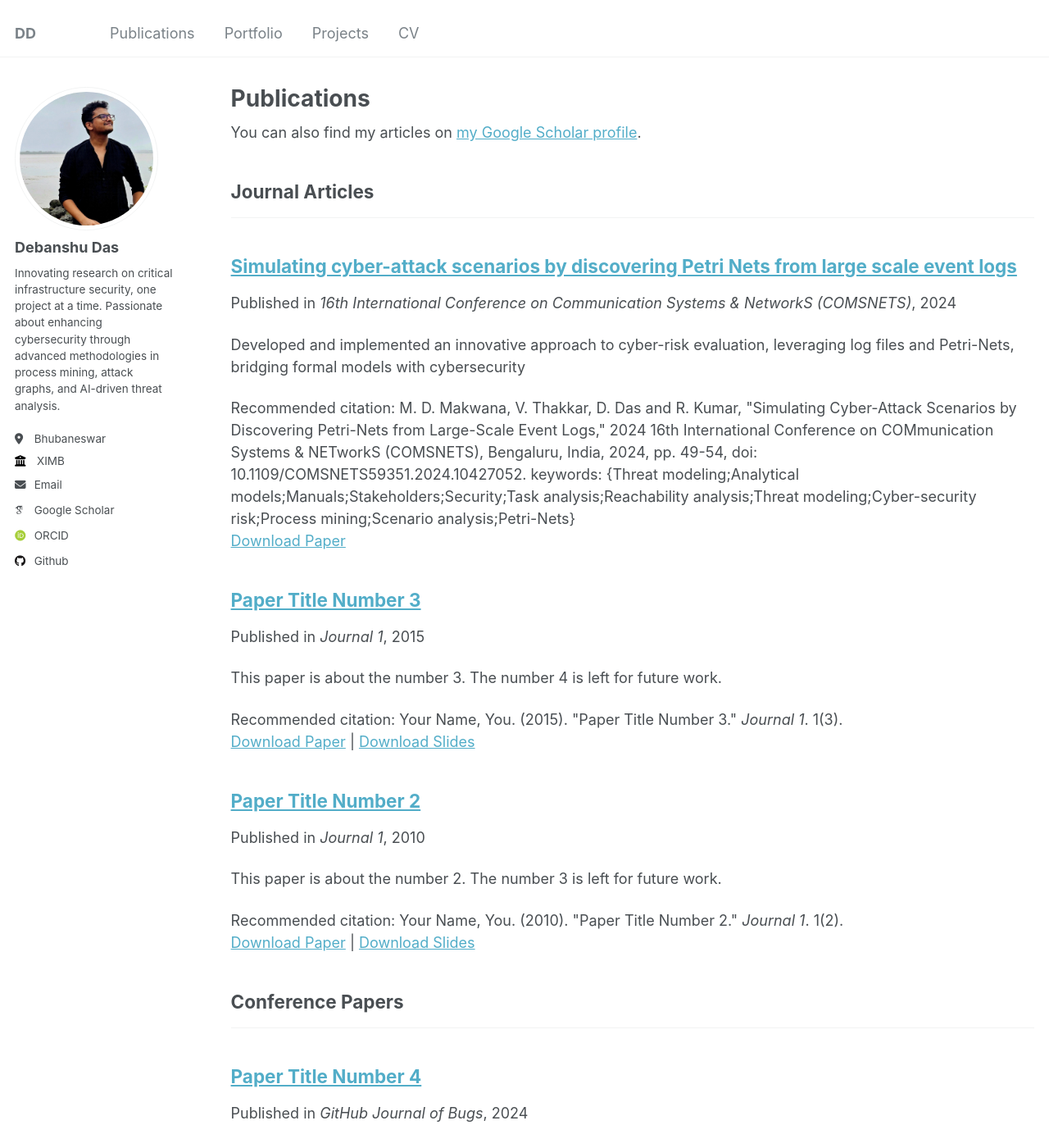
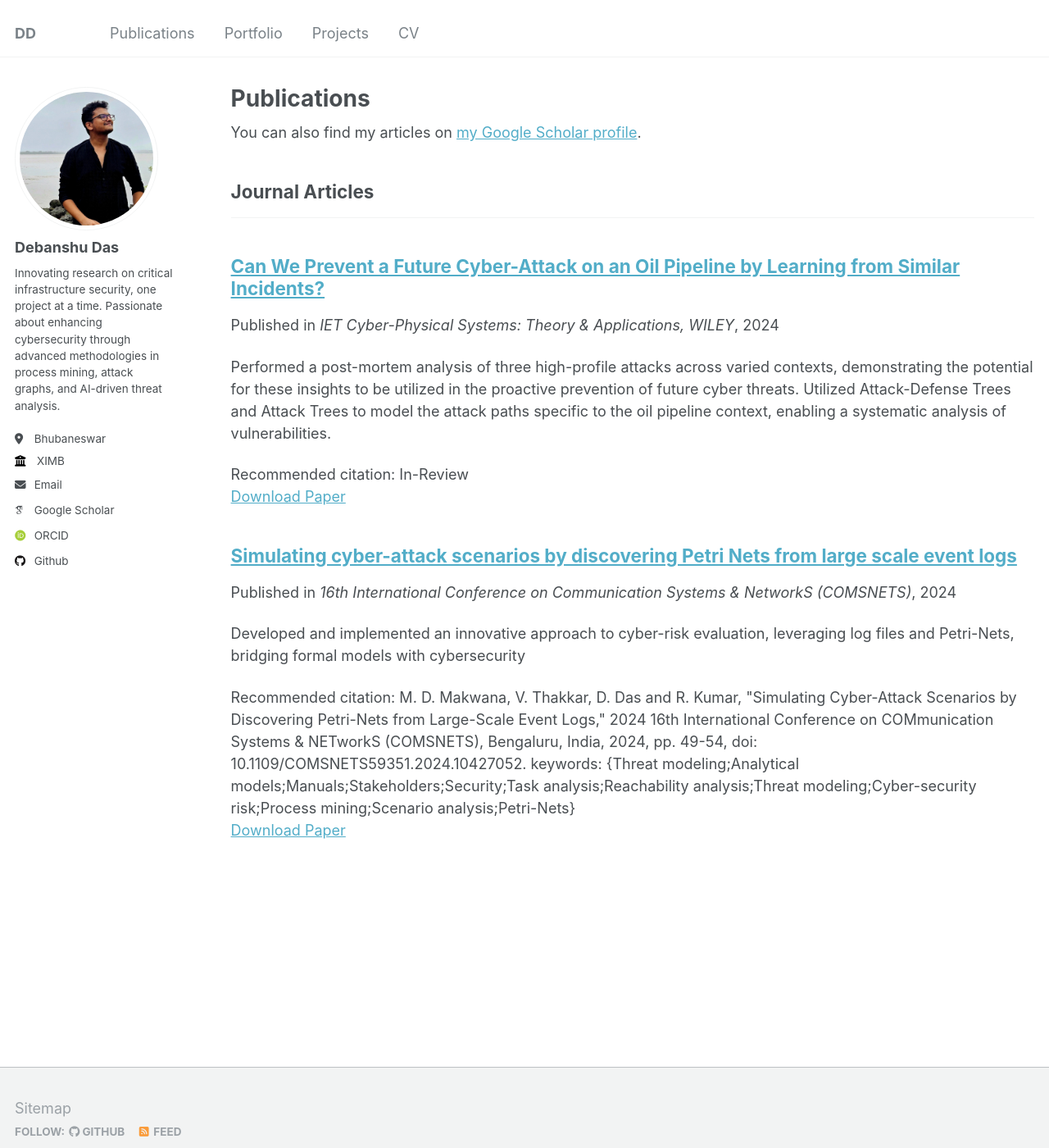
Before and after one commit to DebanshuCS/DDAcademia, a Jekyll site: the page built from _pages/publications.html, in a window 1280 px wide and 1400 px high. Shown: the whole window at 82% size. Built offline with Jekyll 4.4.1, drawn with Linux system fonts in a browser that asks for light colours; some web fonts are replaced; some of the changed text lies outside the part shown.

Commit message:
more publications

```diff
--- a/_pages/publications.html
+++ b/_pages/publications.html
@@ -6,7 +6,7 @@ author_profile: true
 ---
 
 {% if site.author.googlescholar %}
-  <div class="wordwrap">You can also find my articles on <a href="{{site.author.googlescholar}}">my Google Scholar profile</a>.</div>
+  <div class="wordwrap">You can also find my articles on <a href="{{https://scholar.google.com/citations?user=vMFxbu4AAAAJ&hl=en}}">my Google Scholar profile</a>.</div>
 {% endif %}
 
 {% include base_path %}
--- a/_publications/2010-10-01-paper-title-number-2.md
+++ b/_publications/2010-10-01-paper-title-number-2.md
@@ -1,14 +1,11 @@
 ---
-title: "Paper Title Number 2"
+title: "Can We Prevent a Future Cyber-Attack on an Oil Pipeline by Learning from Similar Incidents?"
 collection: publications
 category: manuscripts
 permalink: /publication/2010-10-01-paper-title-number-2
-excerpt: 'This paper is about the number 2. The number 3 is left for future work.'
-date: 2010-10-01
-venue: 'Journal 1'
-slidesurl: 'http://academicpages.github.io/files/slides2.pdf'
-paperurl: 'http://academicpages.github.io/files/paper2.pdf'
-citation: 'Your Name, You. (2010). &quot;Paper Title Number 2.&quot; <i>Journal 1</i>. 1(2).'
+excerpt: 'Performed a post-mortem analysis of three high-profile attacks across varied contexts, demonstrating the potential for these insights to be utilized in the proactive prevention of future cyber threats. Utilized Attack-Defense Trees and Attack Trees to model the attack paths specific to the oil pipeline context, enabling a systematic analysis of vulnerabilities.'
+date: 2024-07-19
+venue: 'IET Cyber-Physical Systems: Theory & Applications, WILEY'
+paperurl: 'In-Review'
+citation: 'In-Review'
 ---
-
-The contents above will be part of a list of publications, if the user clicks the link for the publication than the contents of section will be rendered as a full page, allowing you to provide more information about the paper for the reader. When publications are displayed as a single page, the contents of the above "citation" field will automatically be included below this section in a smaller font.
--- a/_publications/2015-10-01-paper-title-number-3.md
+++ b/_publications/2015-10-01-paper-title-number-3.md
@@ -1,14 +1,12 @@
 ---
-title: "Paper Title Number 3"
+title: "PALM: A framework to identify novel attacks in an e-commerce system"
 collection: publications
 category: manuscripts
 permalink: /publication/2015-10-01-paper-title-number-3
-excerpt: 'This paper is about the number 3. The number 4 is left for future work.'
-date: 2015-10-01
-venue: 'Journal 1'
-slidesurl: 'http://academicpages.github.io/files/slides3.pdf'
-paperurl: 'http://academicpages.github.io/files/paper3.pdf'
-citation: 'Your Name, You. (2015). &quot;Paper Title Number 3.&quot; <i>Journal 1</i>. 1(3).'
+excerpt: 'Implemented an innovative approach to evaluate cyber risks through a behavioural model of an e-commerce system and conducted the prediction of novel exploits potentially extending from the system.
+date: 2024-08-01
+venue: '29th IEEE Pacific Rim International Symposium on Dependable Computing (PRDC 2024)'
+#slidesurl: 'http://academicpages.github.io/files/slides3.pdf'
+paperurl: 'In-Review'
+citation: 'In-Review'
 ---
-
-The contents above will be part of a list of publications, if the user clicks the link for the publication than the contents of section will be rendered as a full page, allowing you to provide more information about the paper for the reader. When publications are displayed as a single page, the contents of the above "citation" field will automatically be included below this section in a smaller font.
--- a/_publications/2024-02-17-paper-title-number-4.md
+++ /dev/null
@@ -1,13 +0,0 @@
----
-title: "Paper Title Number 4"
-collection: publications
-category: conferences
-permalink: /publication/2024-02-17-paper-title-number-4
-excerpt: 'This paper is about fixing template issue #693.'
-date: 2024-02-17
-venue: 'GitHub Journal of Bugs'
-paperurl: 'http://academicpages.github.io/files/paper3.pdf'
-citation: 'Your Name, You. (2024). &quot;Paper Title Number 3.&quot; <i>GitHub Journal of Bugs</i>. 1(3).'
----
-
-The contents above will be part of a list of publications, if the user clicks the link for the publication than the contents of section will be rendered as a full page, allowing you to provide more information about the paper for the reader. When publications are displayed as a single page, the contents of the above "citation" field will automatically be included below this section in a smaller font.
```
